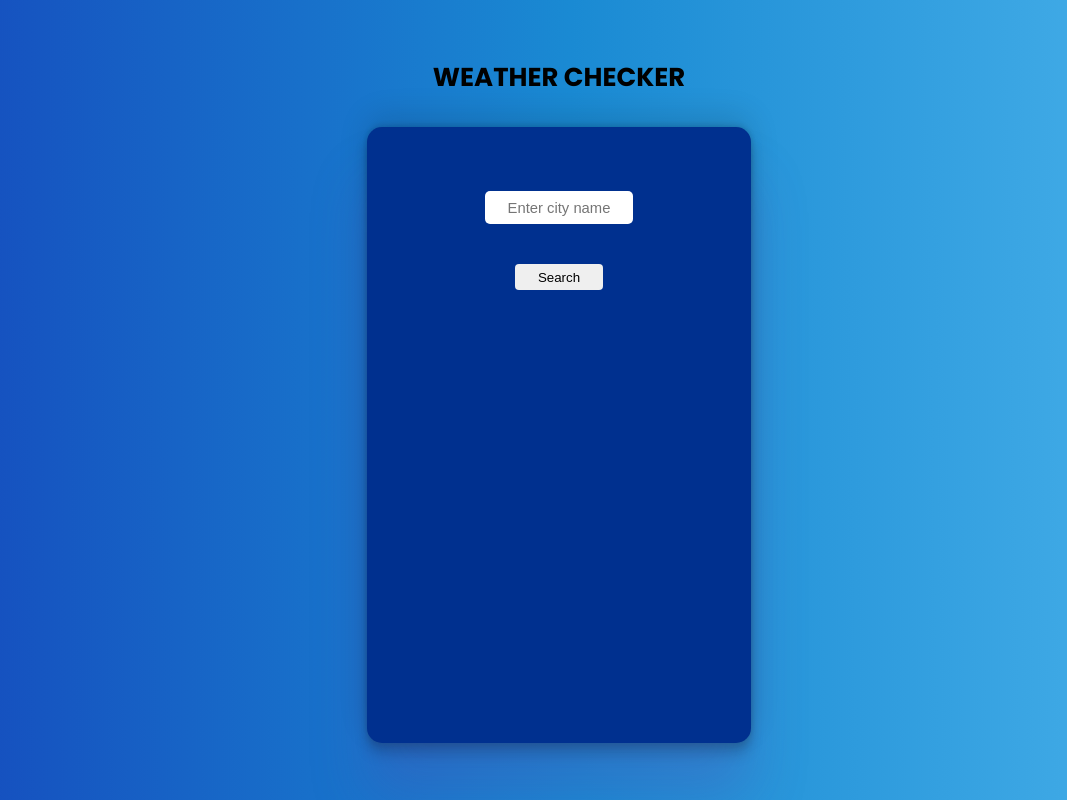
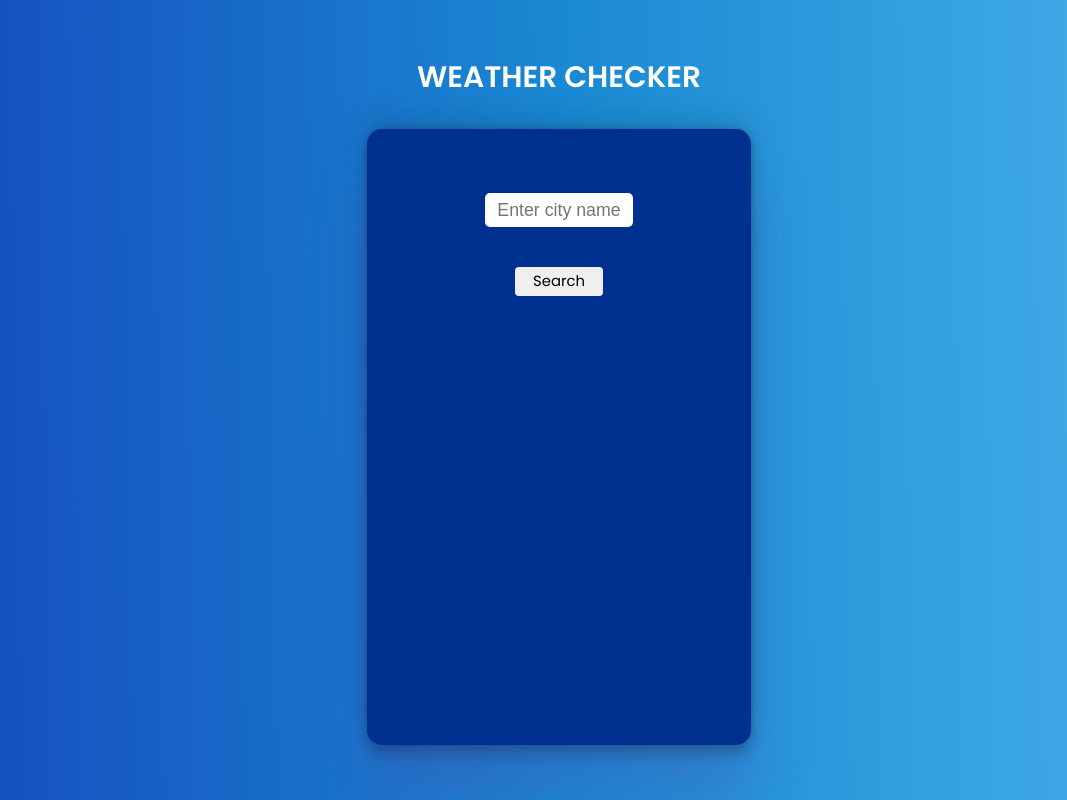
Before and after one commit to muthu004/weather_checker, a plain HTML site: page index.html in a window 1280 px wide. Shown: the whole page, without its empty margins (81-1148 px from the left). Drawn offline with Linux system fonts and the light colour scheme.

Commit message:
weather checker

```diff
--- a/style.css
+++ b/style.css
@@ -8,7 +8,9 @@ html{
 
   }
 h1{
-    font-size: 1.75rem;
+    color: white;
+    font-weight: 600;
+    font-size: 2rem;
     font-family: poppins;
     text-align: center;
     padding-bottom: 30px;
@@ -49,20 +51,21 @@ body {
     height: 2.25rem;
     width: 15rem;
     margin-top: 3rem;
-    font-size: 1rem;
+    font-size: 1.2rem;
     text-align: center;
     border-radius: 5px;
     border: none;
 }
 
 .button{
-    height: 1.75rem;
+    height: 2rem;
     width: 6rem;
-    font-size: 0.9rem;
+    font-size: 1rem;
     margin-top: 3rem;
     text-align: center;
     border-radius: 4px;
     border: none;
+    font-family:poppins;
 
 
 
```
